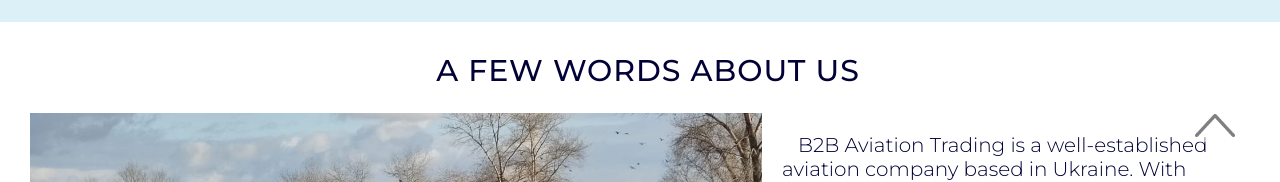
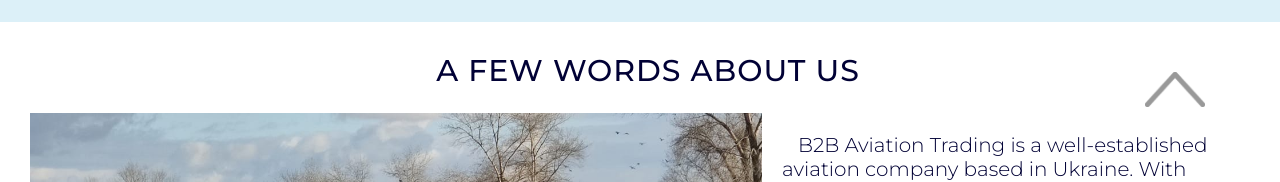
Before and after one commit to Zakatsiura/b2b_site, a React (Create React App) app: page /main in a window 1280 px wide. Shown: the part 618-800 px from the top of the page. Built offline with nearby package versions, Linux system fonts and the light colour scheme.

Commit message:
Fix css to top btn

```diff
--- a/src/components/ScrollToTopButton/ScrollToTopButton.module.css
+++ b/src/components/ScrollToTopButton/ScrollToTopButton.module.css
@@ -1,10 +1,10 @@
 .top {
     position: fixed;
-    width: 50px;
+    width: 70px;
     padding: 5px;
-    right: 40px;
-    bottom: 40px;
+    right: 70px;
+    bottom: 70px;
     background-color: rgb(255, 255, 255);
-    opacity: 50%;
+    opacity: 40%;
     cursor: pointer;
 }
```
